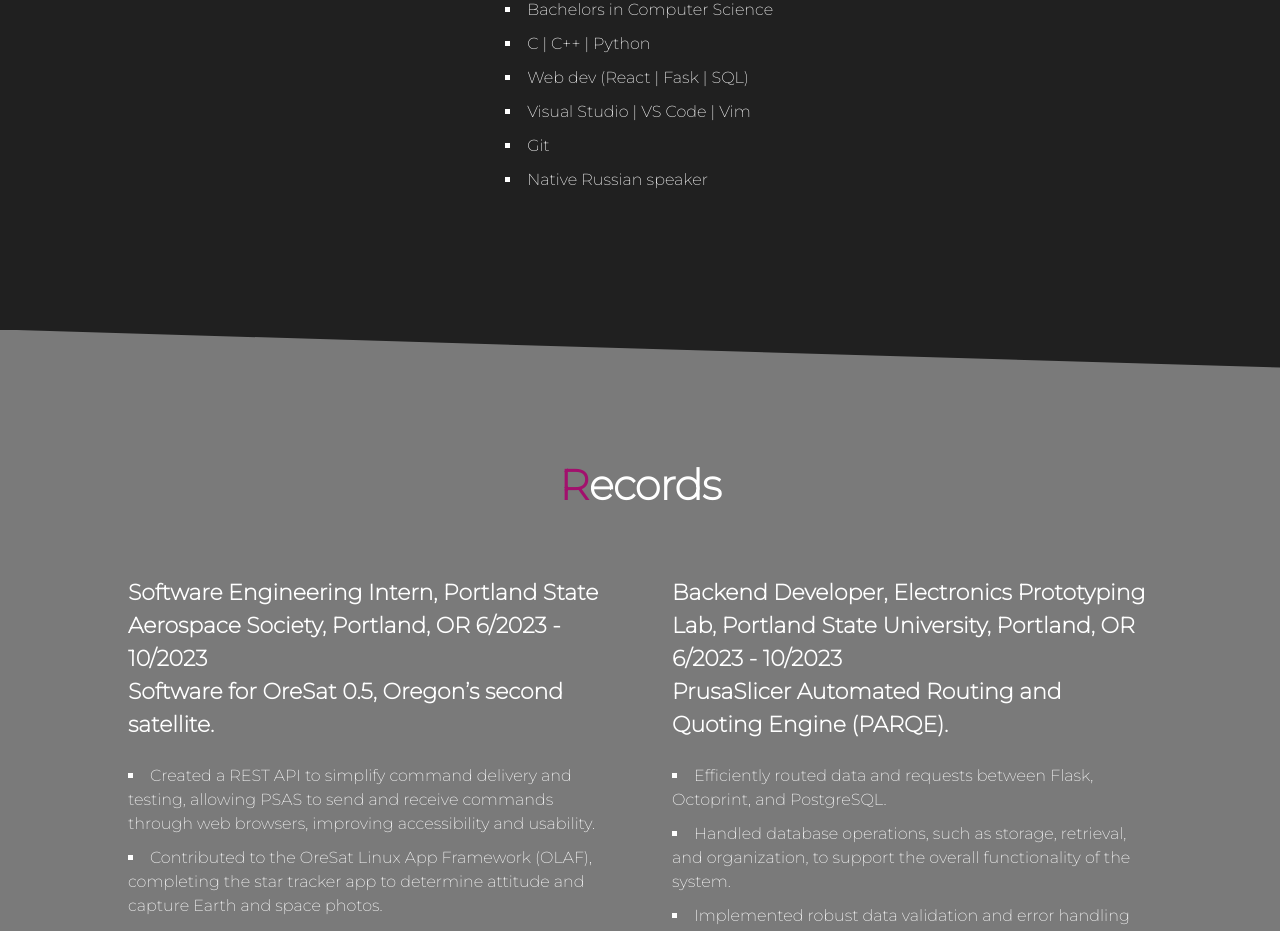
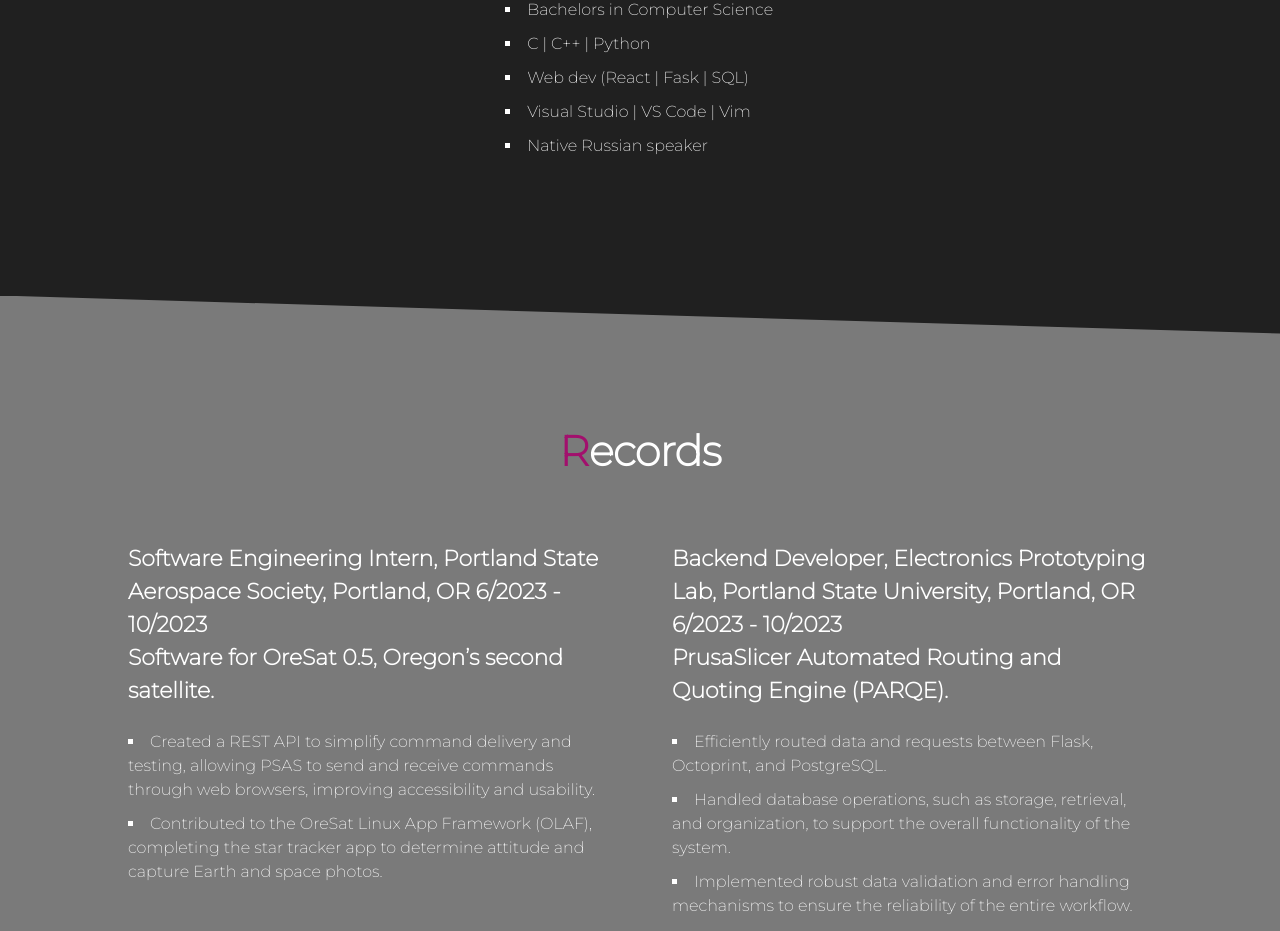
Before and after one commit to dreyso/dreysite, a React (Create React App) app: page / in a window 1280 px wide. Shown: the part 1960-2891 px from the top of the page. Built offline with nearby package versions, Linux system fonts and the light colour scheme.

Commit message:
revised resume

```diff
--- a/src/sections/details.js
+++ b/src/sections/details.js
@@ -36,7 +36,6 @@
         <li>C | C++ | Python</li>
         <li>Web dev (React | Fask | SQL)</li>
         <li>Visual Studio | VS Code | Vim</li>
-        <li>Git</li>
         <li>Native Russian speaker</li>
       </motion.ul>
     </section>
```
Also changed, not shown: 1 other file (tests, documents, lock files or other folders).
